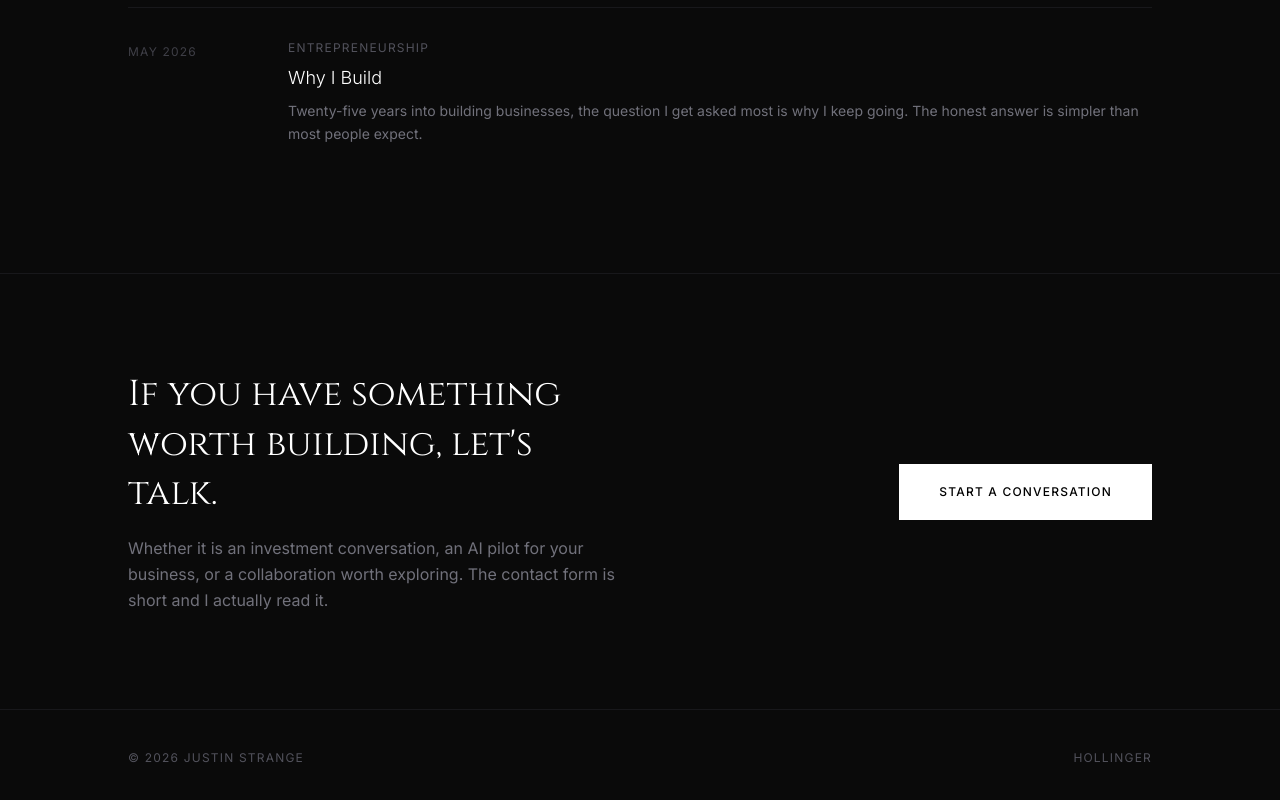
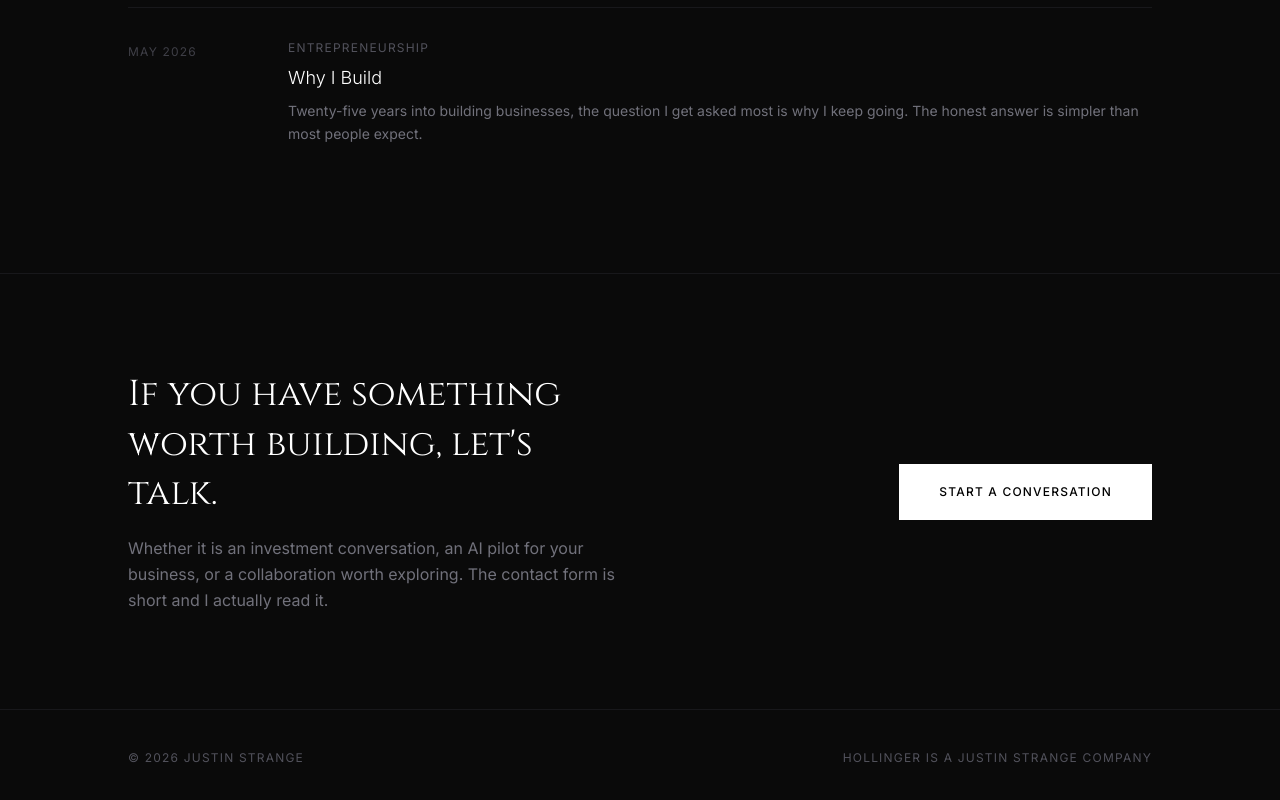
Before and after one commit to justinarstrange-commits/Justin-strange-site, a Next.js app: page / in a window 1280 px wide. Shown: the part 4779-5579 px from the top of the page. Built offline with nearby package versions, Linux system fonts and the light colour scheme; no server answers.

Commit message:
Update footer — replace Hollinger link with company attribution line
Co-Authored-By: Claude Sonnet 4.6 <noreply@anthropic.com>

```diff
--- a/components/Footer.tsx
+++ b/components/Footer.tsx
@@ -6,14 +6,9 @@ export function Footer() {
         <p className="text-zinc-600 text-xs tracking-widest uppercase">
           © {year} Justin Strange
         </p>
-        <a
-          href="https://hollinger-holdings.com"
-          target="_blank"
-          rel="noopener noreferrer"
-          className="text-zinc-600 hover:text-zinc-400 text-xs tracking-widest uppercase transition-colors"
-        >
-          Hollinger
-        </a>
+        <p className="text-zinc-600 text-xs tracking-widest uppercase">
+          Hollinger is a Justin Strange Company
+        </p>
       </div>
     </footer>
   );
```
